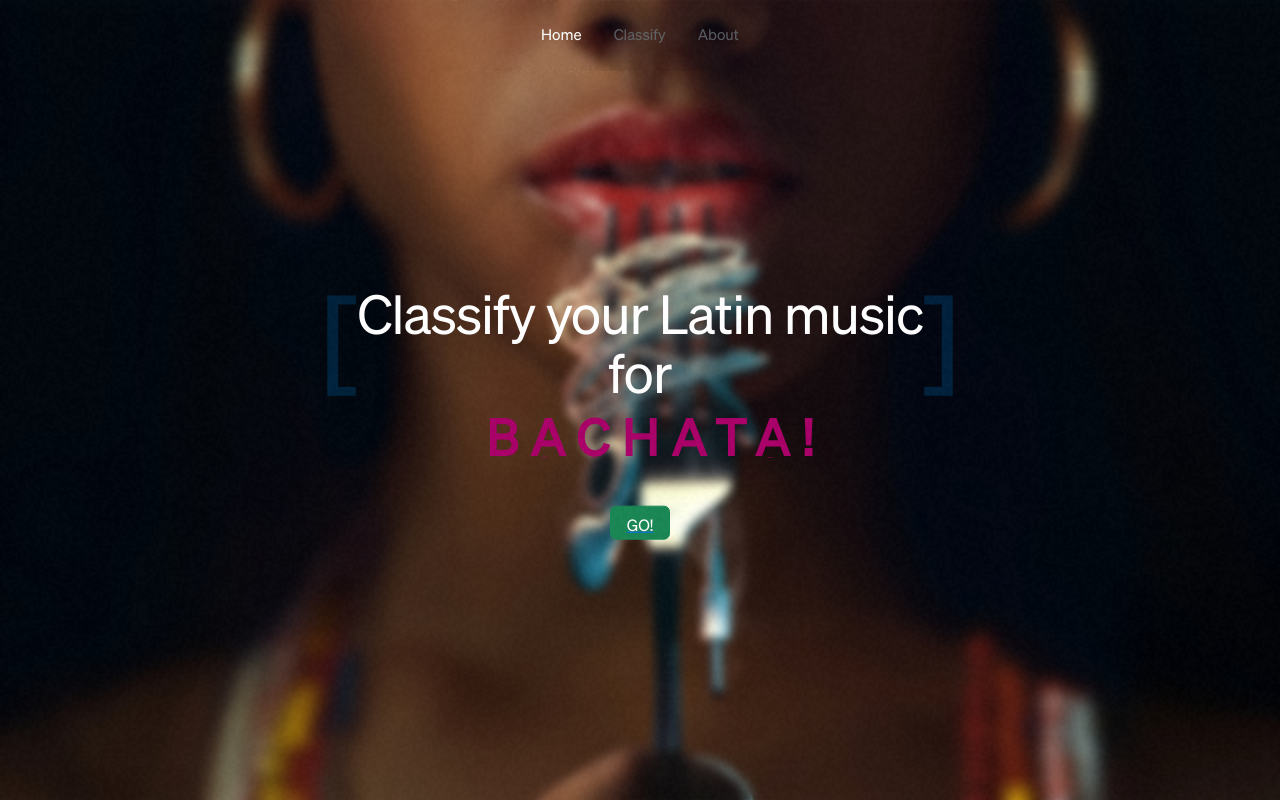
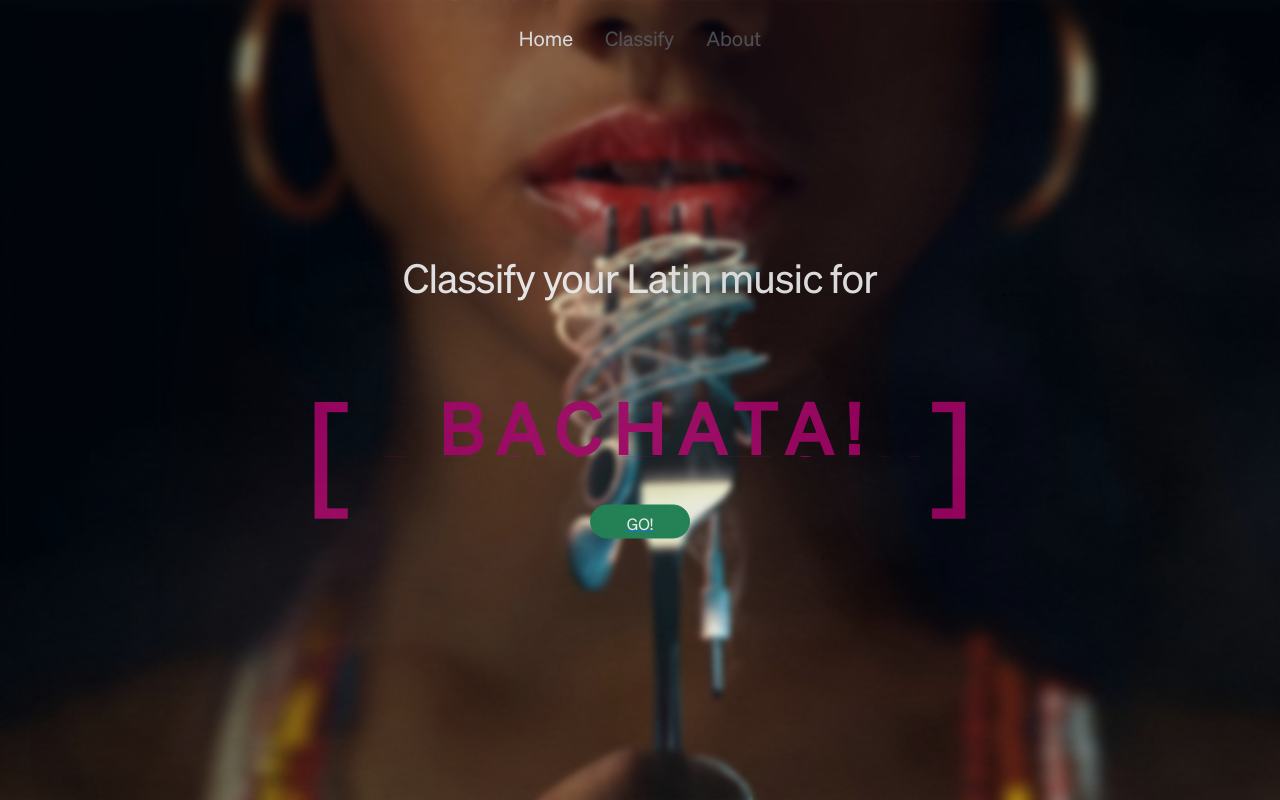
Before and after one commit to byCont/MusicGC-CNN, a Flask app: page / in a window 1280 px wide. Run offline with Flask 3, Linux system fonts and the light colour scheme.

Commit message:
HomeFullFront

```diff
--- a/Source/static/css/animationText.css
+++ b/Source/static/css/animationText.css
@@ -9,37 +9,55 @@
   left: 50%;
   transform: translate(-50%, -50%);
   overflow: hidden;
-  font-size: 38px;
-  line-height: 40px;
+  font-size: 50px; /* Aumentado */
+  line-height: 55px; /* Aumentado */
   color: #ecf0f1;
 }
+
 .content__container {
   overflow: hidden;
-  height: 40px;
+  height: 55px; /* Aumentado para coincidir con la nueva line-height */
   padding: 0 40px;
-  font-size: 50px;
+  font-size: 70px; /* Aumentado */
 }
+
 .content__container:before {
   content: "[";
   left: 0;
 }
+
 .content__container:after {
   content: "]";
   position: absolute;
   right: 0;
 }
-.content__container:after, .content__container:before {
+
+.content__container:after,
+.content__container:before {
   position: absolute;
   top: 0;
   color: rgba(0, 153, 255, 0.274);
-  font-size: 120px;
-  line-height: 110px;
-  -webkit-animation-name: opacity;
+  font-size: 140px; /* Aumentado */
+  line-height: 100px; /* Aumentado */
+  /* -webkit-animation-name: opacity; */
   -webkit-animation-duration: 3s;
   -webkit-animation-iteration-count: infinite;
   animation-name: opacity;
   animation-duration: 3s;
   animation-iteration-count: infinite;
+  animation: changeColor 10s infinite;
+}
+
+.btn:after,
+.btn:before {
+  animation: changeColor 10s infinite;
+  -webkit-animation-duration: 3s;
+  -webkit-animation-iteration-count: infinite;
+  animation-name: opacity;
+  animation-duration: 3s;
+  animation-iteration-count: infinite;
+  animation: changeColor 10s infinite;
+
 }
 
 .content__container__list {
@@ -53,42 +71,17 @@
   animation-duration: 10s;
   animation-iteration-count: infinite;
 }
+
 .content__container__list__item {
-  line-height: 40px;
+  line-height: 55px;
   margin: 0;
   font-weight: 600;
   letter-spacing: 0.8rem;
-  /* font-family: 'Roboto', sans-serif; */
+  animation: changeColor 10s infinite;
 }
 
-@-webkit-keyframes opacity {
-  0%, 100% {
-    opacity: 0;
-  }
-  50% {
-    opacity: 1;
-  }
-}
-@-webkit-keyframes change {
-  0%, 12.66%, 100% {
-    transform: translate3d(0, 0, 0);
-  }
-  16.66%, 29.32% {
-    transform: translate3d(0, -25%, 0);
-  }
-  33.32%, 45.98% {
-    transform: translate3d(0, -50%, 0);
-  }
-  49.98%, 62.64% {
-    transform: translate3d(0, -75%, 0);
-  }
-  66.64%, 79.3% {
-    transform: translate3d(0, -50%, 0);
-  }
-  83.3%, 95.96% {
-    transform: translate3d(0, -25%, 0);
-  }
-}
+
+/*
 @keyframes opacity {
   0%, 100% {
     opacity: 0;
@@ -96,7 +89,8 @@
   50% {
     opacity: 1;
   }
-}
+} */
+
 @keyframes change {
   0%, 12.66%, 100% {
     transform: translate3d(0, 0, 0);
@@ -128,21 +122,13 @@
   40% {
     color: #f90;
   }
-
   60% {
     color: rgb(255, 0, 0);
   }
   80% {
     color: rgb(88, 0, 204);
   }
-
   100% {
     color: #09f;
   }
-
 }
-
-
-.content__container__list__item {
-  animation: changeColor 10s infinite;
-}
--- a/Source/static/css/home.css
+++ b/Source/static/css/home.css
@@ -27,29 +27,41 @@ html, body, main {
   width: 100vw;
   height: 100vh;
   content: "";
-  opacity: 0.013;
+  opacity: 0.15;
   z-index: 1000;
   pointer-events: none;
-  background: url(../images/bg/noise.gif) center center no-repeat;
+  background: url(../images/bg/Smoke.gif) center center no-repeat;
   background-size: cover;
 }
 
-header{
-  font-size: 15px;
-  /* text-shadow: rgba(0, 0, 0, 0.9) 1px 0 10px;
-  backdrop-filter: blur(10px); */
+.blur-container {
+  position: relative;
+  width: 100%;
+  height: 100%;
+  backdrop-filter: blur(3px);
+  overflow: hidden;
+}
 
+header {
+  font-size: 20px;
+  z-index: 1;
 }
-p{
+
+main {
+  flex: 1;
+  z-index: 1; /* Asegura que el contenido esté por encima del blur */
+}
+
+p {
   text-align: center;
 }
 
 @media (min-width: 60rem) {
   p {
-      font-size: 3.37125rem;
-      line-height: 110%;
-      letter-spacing: -.02em;
-      font-weight: 400;
+    font-size: 3.37125rem;
+    line-height: 110%;
+    letter-spacing: -.02em;
+    font-weight: 400;
   }
 }
 
@@ -81,9 +95,8 @@ p{
   }
 }
 
-.animationContent{
+.animationContent {
   animation: scaleIn 0.5s ease forwards;
-  backdrop-filter: blur(5px);
 }
 
 @keyframes zoomBackground {
--- a/Source/templates/home.html
+++ b/Source/templates/home.html
@@ -17,7 +17,7 @@
 
   <body>
 
-      <main class="noise">
+      <main class="noise blur-container">
 
         <header class="p-3 animationContent">
           <ul class="nav justify-content-center">
@@ -33,9 +33,11 @@
           </ul>
         </header>
 
-        <div class="d-flex justify-content-center align-items-center vh-100 animationContent">
+        <div class="d-flex justify-content-center align-items-center animationContent">
+          <p class="fs-1 text-white container d-flex justify-content-center align-items-center mx-auto p-2  glitch" style="height:400px;">Classify your Latin music for</p>
+        </div>
+        <div class="d-flex justify-content-center align-items-center animationContent">
           <div class="content m-0 row justify-content-center align-items-center" id="conCenter">
-            <p class="text-white container d-flex justify-content-center align-items-center">Classify your Latin music for</p>
             <div class="content__container">
               <ul class="content__container__list">
                 <li  class="content__container__list__item">SALSA!</li>
@@ -44,7 +46,7 @@
                 <li class="content__container__list__item">REGGEATON!</li>
               </ul>
             </div>
-            <a href="{{url_for('classify')}}" class="d-flex justify-content-center" style="width: 180px; height: 130px;"><button type="button" class="m-5 btn btn-success" style="width: 100px;">GO!</button></a>
+            <a href="{{url_for('classify')}}" class="d-flex justify-content-center" style="width: 180px; height: 130px;"><button type="button" class="col-6 m-5 btn btn-success rounded-pill" style="width: 100px;">GO!</button></a>
           </div>
         </div>
 
```
Also changed, not shown: other parts of Source/static/css/home.css (+4 -2 lines).
